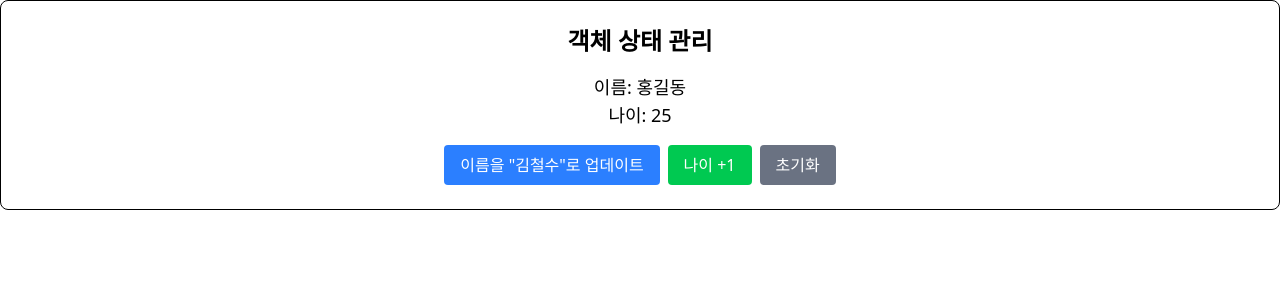
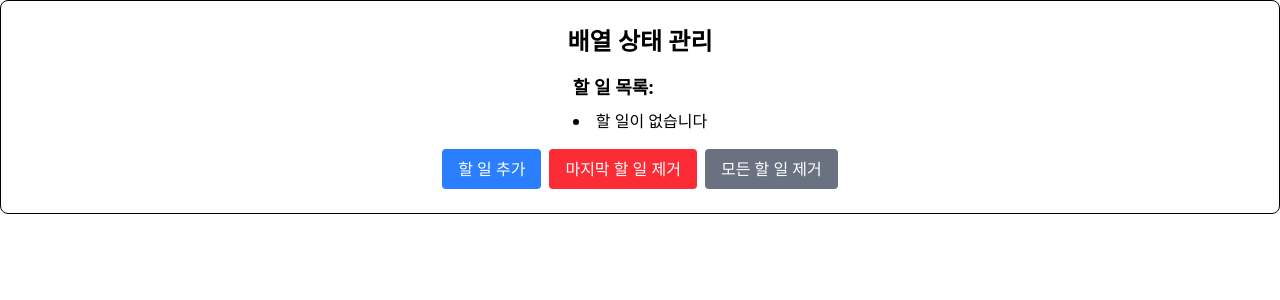
Before and after one commit to yu-rim98/sesac-practice, a React (Vite) app in the folder hello-react/: page / in a window 1280 px wide. Shown: the top 300 px of the page. Built offline with nearby package versions, Linux system fonts and the light colour scheme.

Commit message:
State 실습 1 - 배열 상태 관리

```diff
--- a/hello-react/src/App.jsx
+++ b/hello-react/src/App.jsx
@@ -1,9 +1,9 @@
-import ObjectState from "./components/State/ObjectState";
+import ArrayState from "./components/State/ArrayState";
 
 function App() {
   return (
     <>
-      <ObjectState />
+      <ArrayState />
     </>
   );
 }
--- /dev/null
+++ b/hello-react/src/components/State/ArrayState.jsx
@@ -0,0 +1,69 @@
+import React, { useState } from "react";
+
+const ArrayState = () => {
+  const [todos, setTodos] = useState([]);
+
+  function addTodo() {
+    console.log("할 일 추가");
+    // 상태 업데이트 로직
+    const newTodo = {
+      id: todos.length + 1,
+      text: `할 일 ${todos.length + 1}`,
+    };
+
+    const newTodoArr = [...todos, newTodo];
+
+    setTodos(newTodoArr);
+  }
+
+  function removeTodo() {
+    console.log("마지막 할 일 제거");
+    // 상태 업데이트 로직
+    const newArr = todos.slice(0, todos.length - 1);
+    setTodos(newArr);
+  }
+
+  function clearTodos() {
+    console.log("모든 할 일 제거");
+    // 상태 업데이트 로직
+    const newArr = [];
+    setTodos(newArr);
+  }
+  return (
+    <div className="flex flex-col items-center p-6 border rounded-lg">
+      <h2 className="text-2xl font-bold mb-4">배열 상태 관리</h2>
+      <div className="mb-4">
+        <h3 className="text-lg font-semibold mb-2">할 일 목록:</h3>
+        <ul className="list-disc list-inside">
+          {todos.length === 0 ? (
+            <li>할 일이 없습니다</li>
+          ) : (
+            todos.map((todo) => <li key={todo.id}>{todo.text}</li>)
+          )}
+        </ul>
+      </div>
+      <div className="flex gap-2 flex-wrap justify-center">
+        <button
+          className="bg-blue-500 text-white px-4 py-2 rounded"
+          onClick={addTodo}
+        >
+          할 일 추가
+        </button>
+        <button
+          className="bg-red-500 text-white px-4 py-2 rounded"
+          onClick={removeTodo}
+        >
+          마지막 할 일 제거
+        </button>
+        <button
+          className="bg-gray-500 text-white px-4 py-2 rounded"
+          onClick={clearTodos}
+        >
+          모든 할 일 제거
+        </button>
+      </div>
+    </div>
+  );
+};
+
+export default ArrayState;
```
